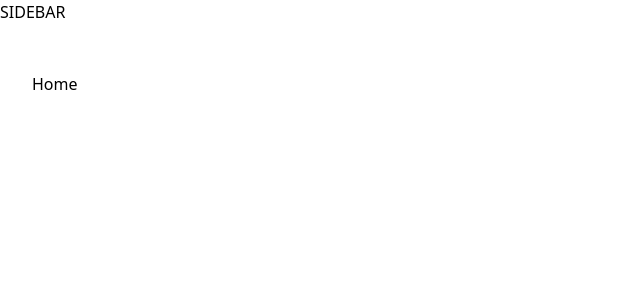
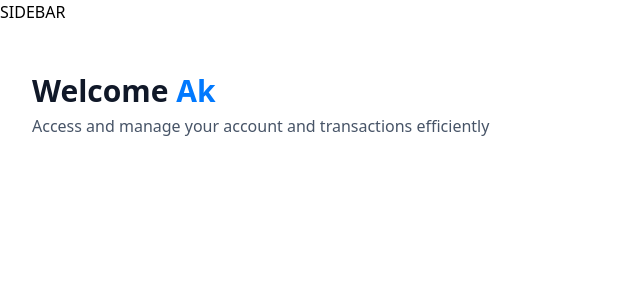
Before and after one commit to redhairshanks362/jsm_banking, a Next.js app: page / in a window 1280 px wide. Shown: the top 300 px of the page, without its empty margins (0-640 px from the left). Built offline with nearby package versions, Linux system fonts and the light colour scheme.

Commit message:
Implemented a header component in to show greeting message

```diff
--- a/app/(root)/page.tsx
+++ b/app/(root)/page.tsx
@@ -1,3 +1,4 @@
+import HeaderBox from '@/components/ui/HeaderBox';
 import React from 'react'
 
 // The reason why we don't have to add /auth or /root in the path of the url because these are route groups (They are not added the file based routing)
@@ -5,11 +6,18 @@
 // How this is defined internally is the folders which are created inside the route group which dont have parentheses "()" within it will be counted as routes
 // E.g. sign-in is the folders name which comes from (auth) - sign-in is counted as route.
 const Home = () => {
+    const loggedIn = {firstName: 'Ak'};
     return (
         <section className="home">
             <div className="home-content">
                 <header className="home-header">
-                    Home
+                    <HeaderBox
+                    //The input variables are passed in this way to the child component
+                        type="greeting"
+                        title="Welcome"
+                        user={loggedIn?.firstName || 'Guest'}
+                        subtext="Access and manage your account and transactions efficiently"
+                    />
                 </header>
             </div>
         </section>
--- /dev/null
+++ b/components/ui/HeaderBox.tsx
@@ -0,0 +1,19 @@
+import React from 'react'
+
+//The purpose of this component is that we use a header on each page in the
+// design so we will keep a common page to show the header box
+const HeaderBox = ({type="title", title, subtext, user} : HeaderBoxProps) => {
+  return (
+    <div className="header-box">
+        <h1 className="header-box-title">
+            {title}
+            {type === 'greeting' && (
+                <span className="text-bankGradient">&nbsp;{user}</span>
+            )}
+        </h1>
+        <p className='header-box-subtext'>{subtext}</p>
+    </div>
+  )
+}
+
+export default HeaderBox
```
